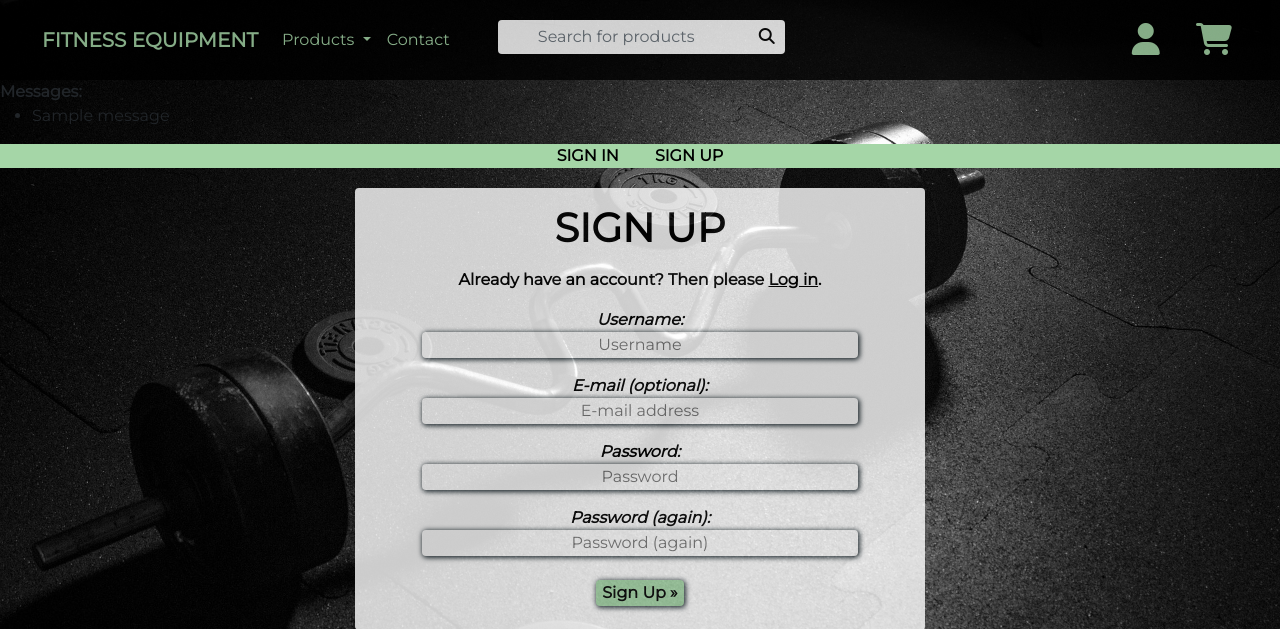
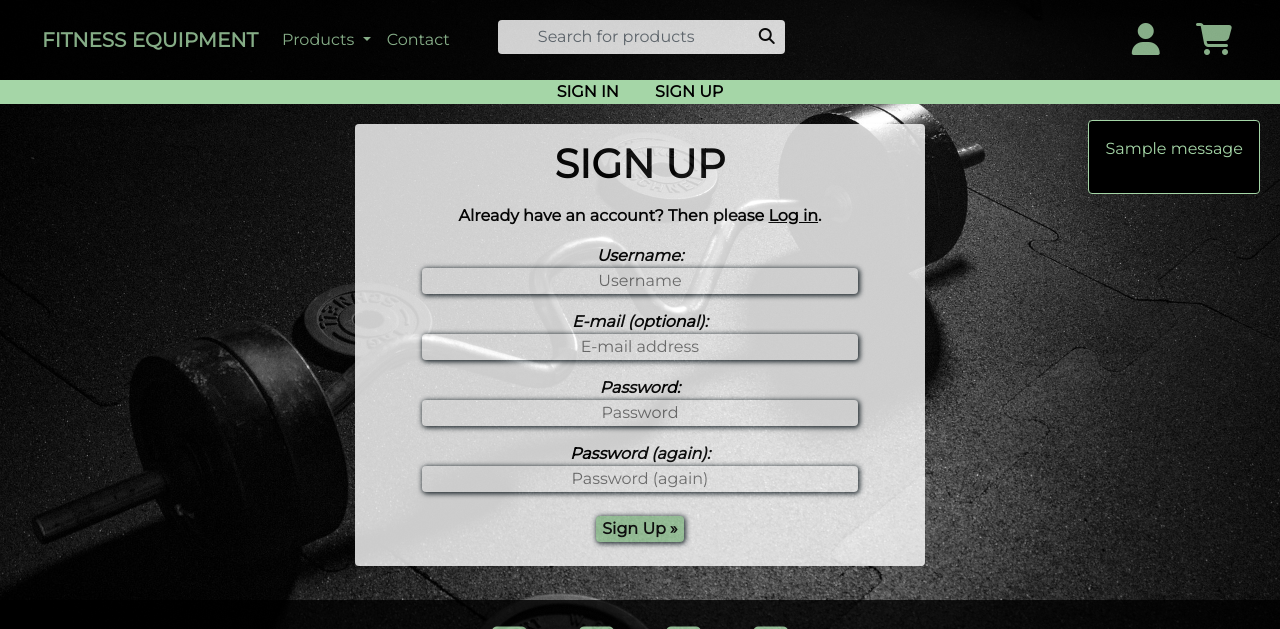
Before and after one commit to davidlidebrandt/milestone-project-4, a Django app: page /accounts/signup/ in a window 1280 px wide. Shown: the top 629 px of the page. Run offline with Django 3.2, Linux system fonts and the light colour scheme; one stand-in notice (Sample message) is shown; some libraries are stand-ins or nearby versions.

Commit message:
Style messages in allauth templates

```diff
--- a/fitness_equipment/settings.py
+++ b/fitness_equipment/settings.py
@@ -144,3 +144,6 @@ MEDIA_URL = '/media/'
 MEDIA_ROOT = os.path.join(BASE_DIR, 'media')
 
 MESSAGE_STORAGE = 'django.contrib.messages.storage.session.SessionStorage'
+
+
+LOGIN_REDIRECT_URL = '/'
--- a/static/css/allauth.css
+++ b/static/css/allauth.css
@@ -49,3 +49,23 @@
     margin-top: 0px;
     margin-bottom: 20px;
 }
+
+.message-container {
+    position: absolute;
+    z-index: 1000;
+    right: 20px;
+    top: 120px;
+    background-color: #000000;
+    border: 1px solid #a5d6a7;
+    color: #a5d6a7;
+    border-radius: 0.25rem;
+}
+
+.menu-bg a {
+    color: #000000;
+    font-weight: 600;
+}
+
+.menu-bg a:hover {
+    color: #1b5e20;
+}
--- a/templates/allauth/account/base.html
+++ b/templates/allauth/account/base.html
@@ -20,13 +20,10 @@
     {% block body %}
 
     {% if messages %}
-    <div>
-      <strong>Messages:</strong>
-      <ul>
+    <div class="message-container">
         {% for message in messages %}
-        <li>{{message}}</li>
+            <p class="p-3">{{message}}</p>
         {% endfor %}
-      </ul>
     </div>
     {% endif %}
     <div class="text-center menu-bg light-green-bg p-0">
```
Also changed, not shown: db.sqlite3.
